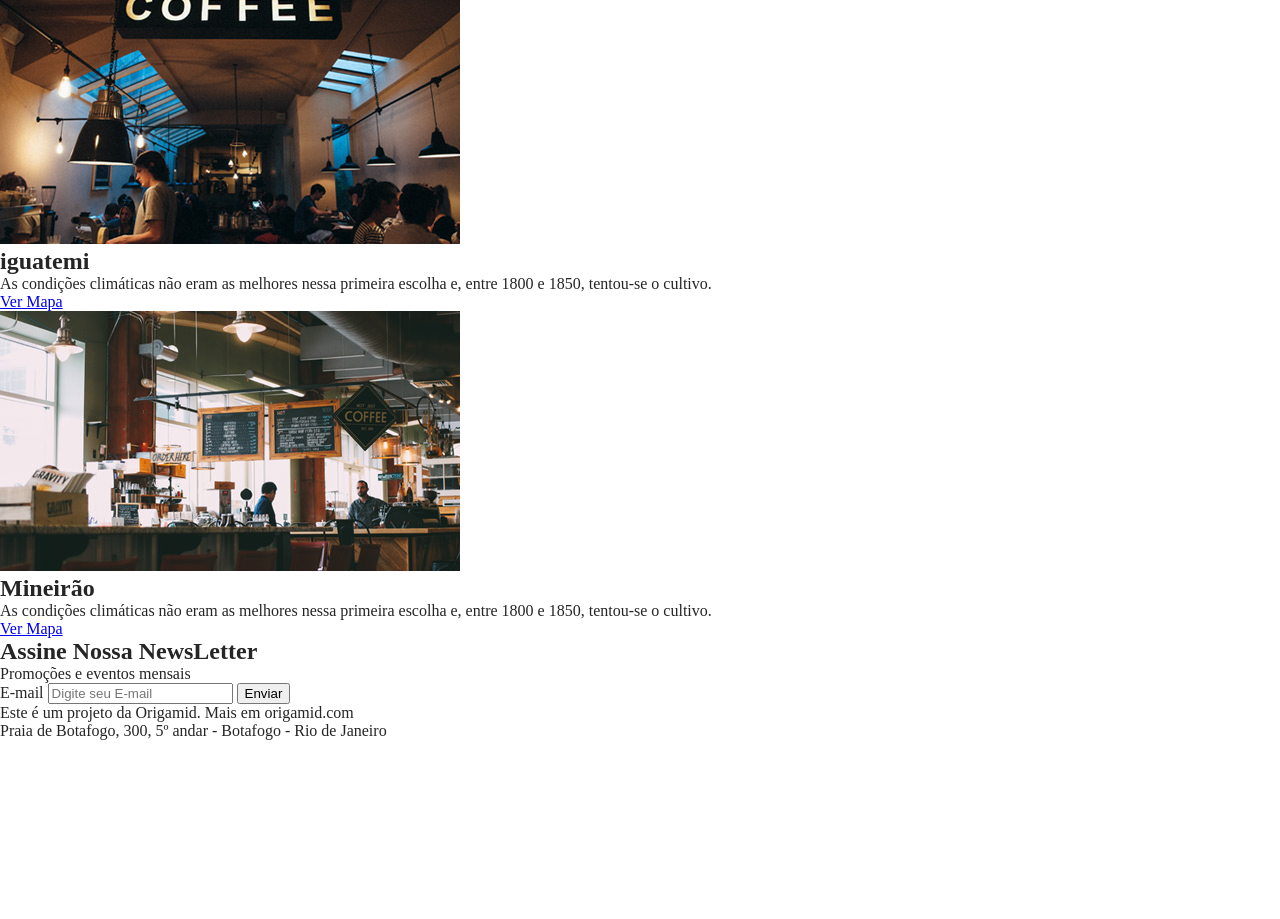
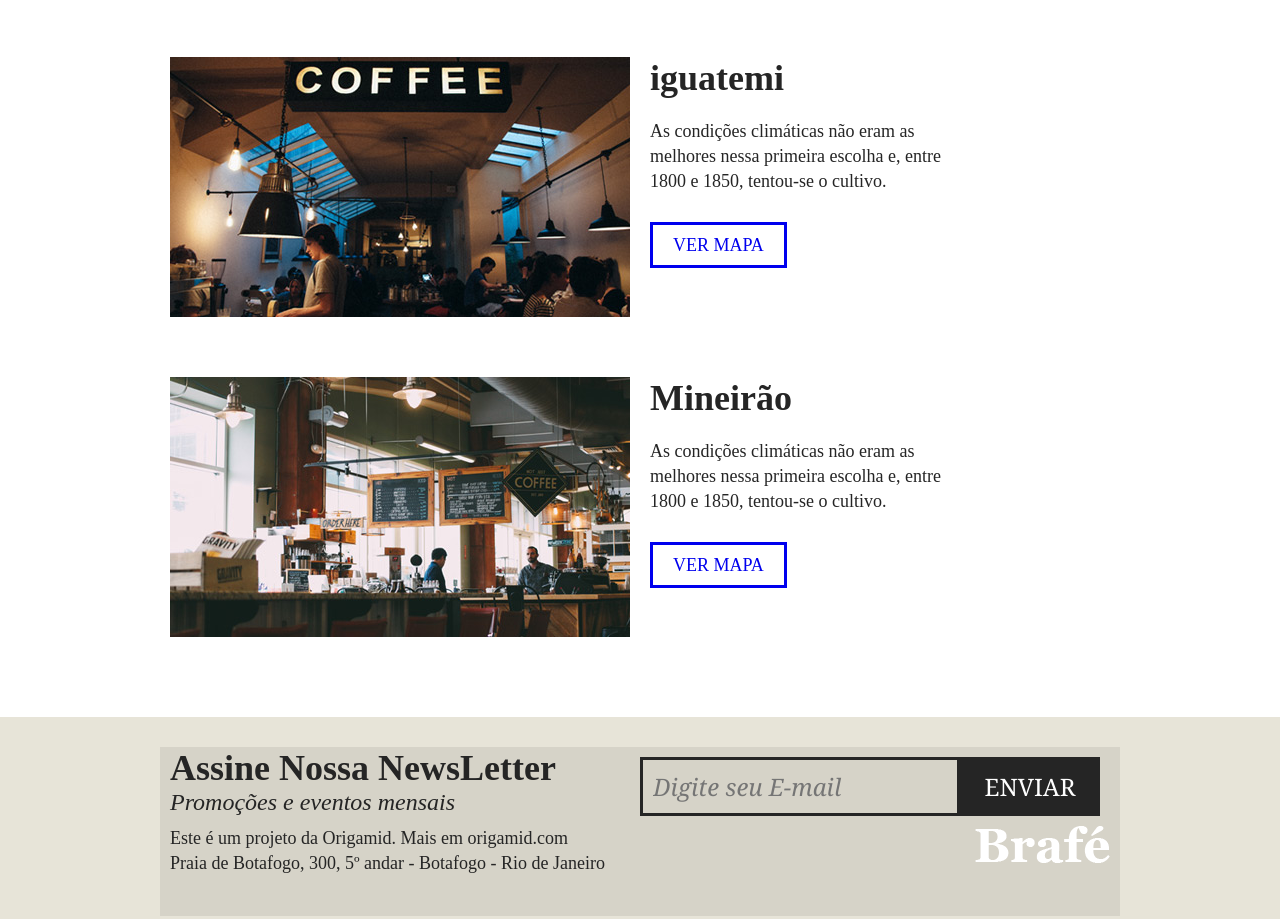
Before and after one commit to jorgezeza/EstudoLayout, a plain HTML site: page index.html in a window 1280 px wide. Shown: the part 2033-2952 px from the top of the page. Before the commit the page ends 2814 px from the top, so only its background shows below. Drawn offline with Linux system fonts and the light colour scheme.

Commit message:
Layout base terminado

```diff
--- a/css/style.css
+++ b/css/style.css
@@ -2,6 +2,10 @@
 body, h1,h2,h3,p,ul {
     padding: 0px;
     margin: 0px;
+}
+
+* {
+    box-sizing: border-box;
 }
 
 body {
@@ -211,3 +215,152 @@ h2.produtos-mineiro::before{
     margin: 20px auto 0 auto;
 
 }
+
+/* Locais */
+
+.locais {
+    max-width: 960px;
+    margin: 0 auto;
+    padding: 20px 0;
+}
+
+.locais-item {
+    clear: both;
+    margin: 60px auto;
+}
+
+.locais-item::after, .locais-item::before {
+    content: '';
+    display: table;
+    clear: both;
+
+}
+
+.locais-item img {
+    width: 460px;
+    display: block;
+    float: left;
+    margin: 0 10px;
+}
+
+.locais-item > div {
+    width: 460px;
+    float: left;
+    margin: 0 10px;
+}
+
+.locais-item h2 {
+    font-size: 2.25em;
+    margin-bottom: 20px;
+}
+
+.locais-item p {
+    font-size: 1.125em;
+    line-height: 1.4em;
+    max-width: 320px;
+    margin-bottom: 40px;
+}
+
+
+.locais-item a {
+    font-size: 1.125em;
+    text-transform: uppercase;
+    text-decoration: none;
+    border: 3px solid;
+    padding: 10px 20px;
+}
+
+
+/* Assine */
+.assine{
+    background: #e7e4d8;
+    padding: 30px 0;
+}
+
+.assine-container {
+    max-width: 960px;
+    margin: 0 auto;
+}
+
+.assine-container::after, .assine-container::beafore {
+    content: '';
+    display: table;
+    clear: both;
+}
+
+.assine-info {
+    width:  460px;
+    margin: 0 10px;
+    float: left;
+}
+.assine-info h2 {
+    font-size: 2.25em;
+}
+.assine-info p {
+    font-size: 1.5em;
+    font-style: italic;
+}
+
+.assine form {
+    width: 460px;
+    margin: 10px 10px 10px 0;
+    float: left;
+}
+
+.assine form label {
+    display: none;
+}
+
+.assine input {
+    width: 320px;
+    border: 3px solid #252525;
+    background: none;
+    font-size: 1.5em;
+    font-style: italic;
+    font-family: Georgia, serif;
+    padding: 10px;
+    float: left;
+}
+
+.assine button {
+    background: #252525;
+    border: none;
+    font-family: Georgia, serif;
+    text-transform: uppercase;
+    font-size: 1.5em;
+    width: 140px;
+    padding: 13px 0;
+    color: #fff;
+    cursor: pointer;
+}
+
+/* Footer */
+
+.footer {
+    background: #d6d3c8;
+    padding: 40px 0;
+}
+
+.footer-container {
+    max-width: 960px;
+    margin: 0 auto;
+}
+
+.footer-container::after, .footer-container::before {
+    content: '';
+    display: table;
+    clear: both;
+}
+
+.footer p {
+    float: left;
+    margin: 0 10px;
+    font-size: 1.125em;
+    line-height: 1.4em
+}
+
+.footer img {
+    float: right;
+    margin: 0 10px;
+    display: block;
+}
--- a/index.html
+++ b/index.html
@@ -65,8 +65,8 @@
             <a class="produtos-btn" href="#">Saiba Mais</a>
         </section>
 
-        <section>
-            <div>
+        <section class="locais">
+            <div class="locais-item">
                 <img src="img/botafogo.jpg" alt="Brafé Unidade Botafogo">
                 <div>
                     <h2>Botafogo</h2>
@@ -75,7 +75,7 @@
                 </div>
             </div>
 
-            <div>
+            <div class="locais-item">
                     <img src="img/iguatemi.jpg" alt="Brafé Unidade iguatemi">
                     <div>
                         <h2>iguatemi</h2>
@@ -84,7 +84,7 @@
                     </div>
                 </div>
 
-                <div>
+                <div class="locais-item">
                         <img src="img/mineirao.jpg" alt="Brafé Unidade Mineirão">
                         <div>
                             <h2>Mineirão</h2>
@@ -94,9 +94,9 @@
                     </div>
         </section>
 
-        <section>
-            <div>
-                <div>
+        <section class="assine">
+            <div class="assine-container">
+                <div class="assine-info">
                     <h2>Assine Nossa NewsLetter</h2>
                     <p>Promoções e eventos mensais</p>
                 </div>
@@ -107,8 +107,8 @@
                     <button type="submit">Enviar</button>
                 </form>
 
-                <footer>
-                    <div>
+                <footer class="footer">
+                    <div class="footer-container">
                         <p>Este é um projeto da Origamid. Mais em origamid.com
                         <br>Praia de Botafogo, 300, 5º andar - Botafogo - Rio de Janeiro</p>
                         <img src="img/brafe.png" alt="Brafé">
```
